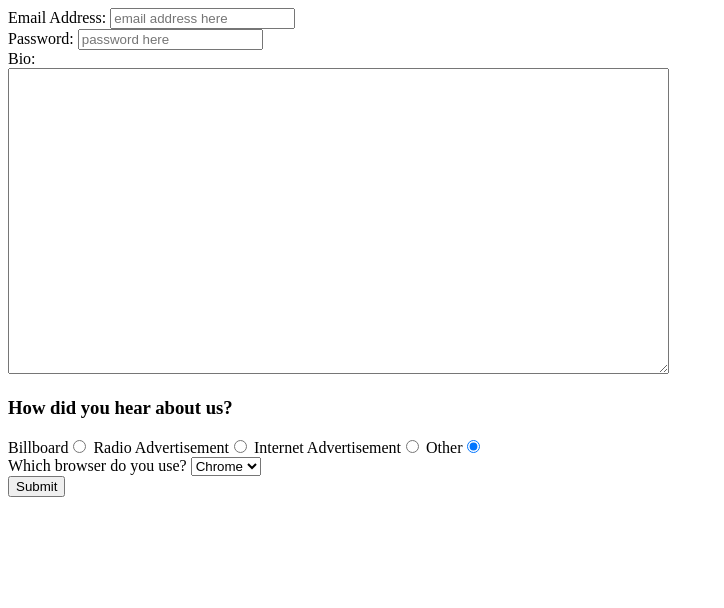
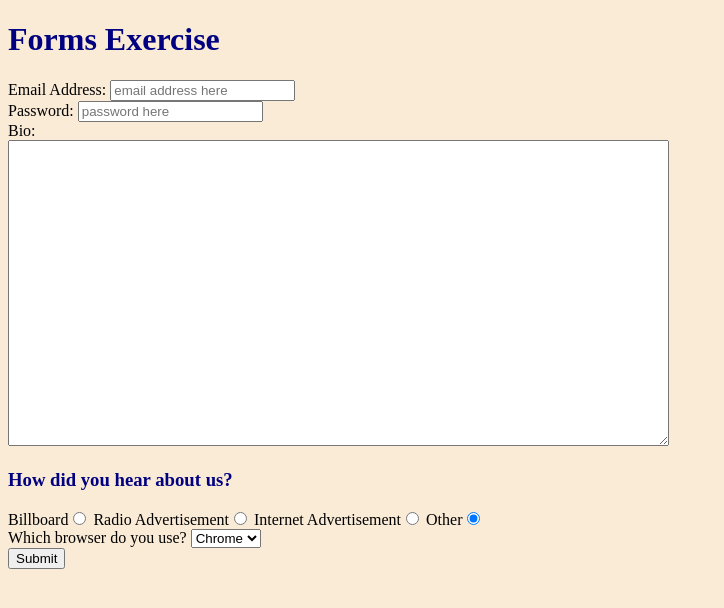
Before and after one commit to asvarnon/codeup-web-exercises, a plain HTML site: page Forms-HTML.html in a window 1280 px wide. Shown: the whole page, without its empty margins (0-724 px from the left). Drawn offline with Linux system fonts and the light colour scheme.

Commit message:
CSS exercise

```diff
--- a/Forms-HTML.html
+++ b/Forms-HTML.html
@@ -3,10 +3,11 @@
 <head>
     <meta charset="UTF-8">
     <title>Register With Us</title>
+    <link rel="stylesheet" href="css/style.css">
 </head>
-<body>
+<body style="background-color: antiquewhite;">
     <form method="POST" action="https://request-inspector.glitch.me/">
-
+        <h1>Forms Exercise</h1>
         <div>
             <label for="email">Email Address:</label>
             <input type="text" name="email" id="email" placeholder="email address here">
--- /dev/null
+++ b/css/style.css
@@ -0,0 +1,14 @@
+
+h1 {
+    color: navy;
+    background-color: antiquewhite;
+}
+h3 {
+    color: navy;
+    background-color: antiquewhite;
+}
+
+.fancy-header {
+    color: blue; /* single line comment */
+    text-decoration: underline;
+}
```
